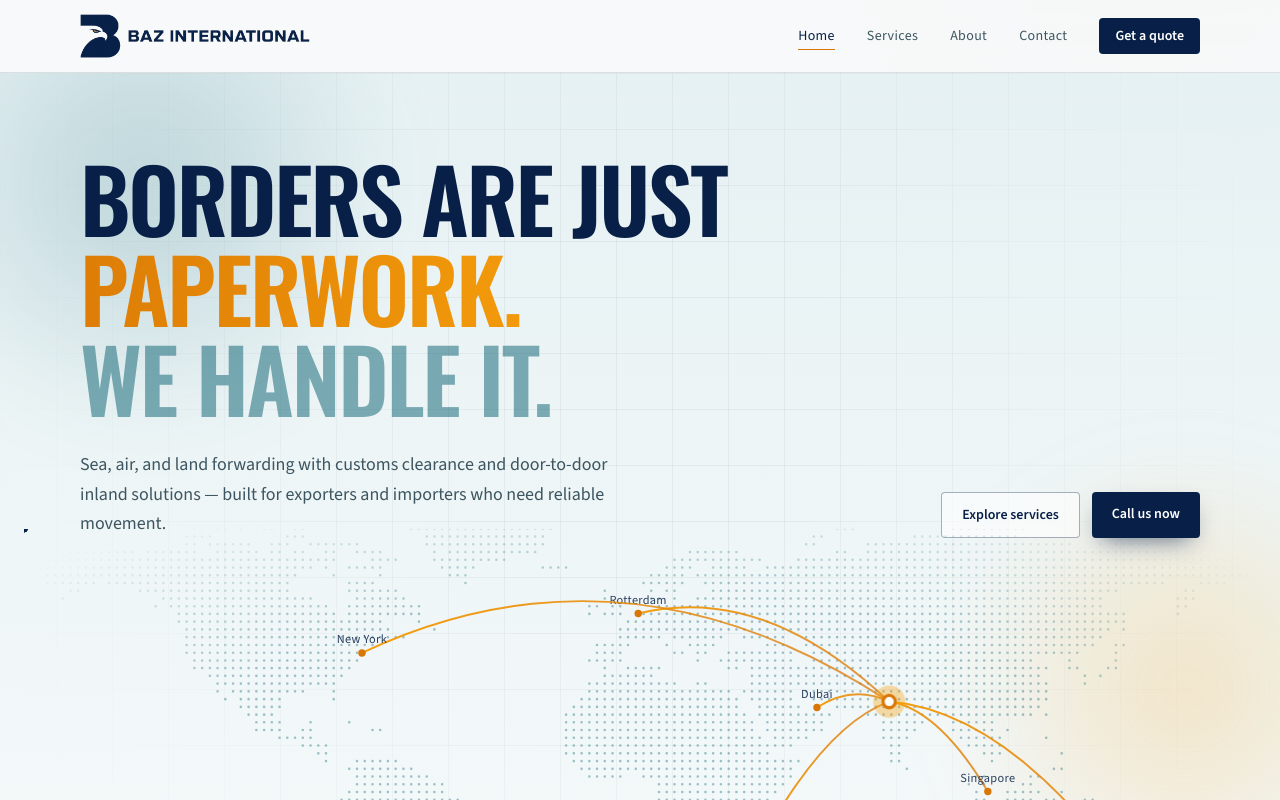
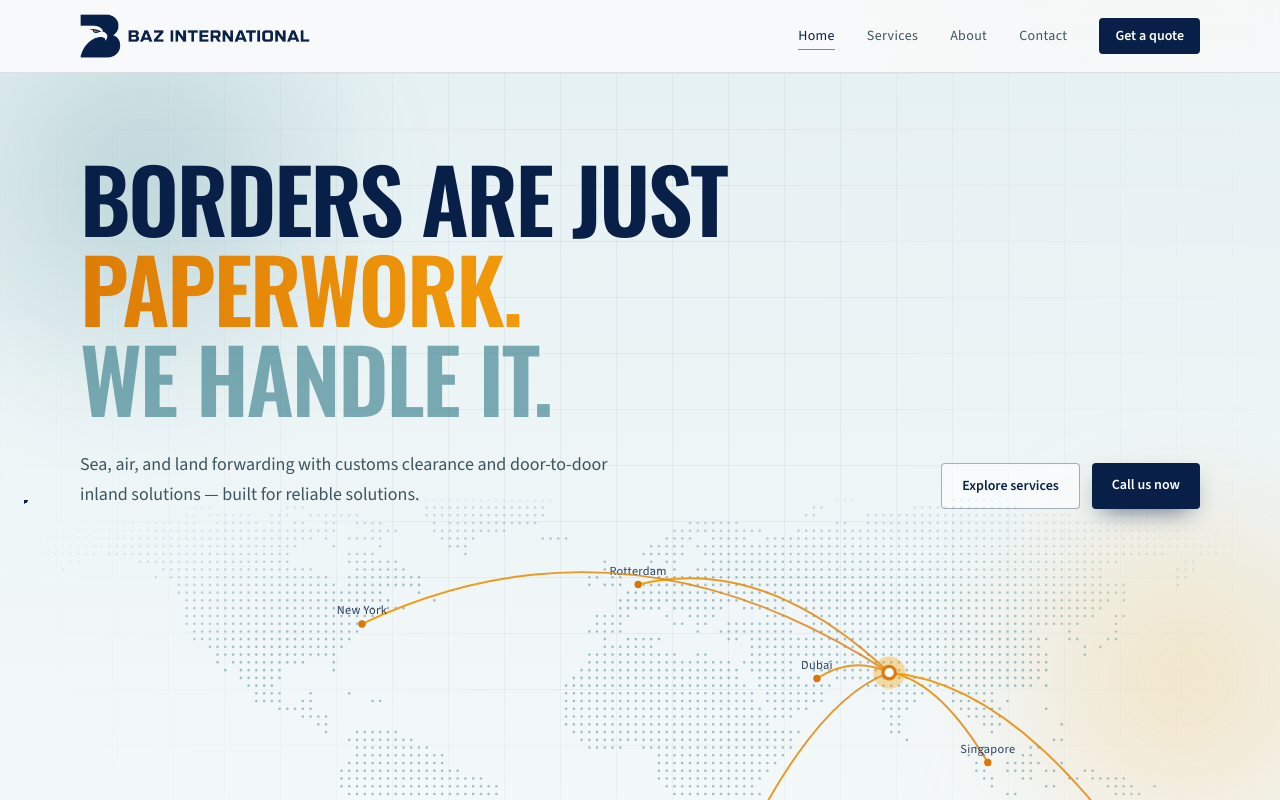
Before and after one commit to aaaditya/bazinternational, a Next.js app: page / in a window 1280 px wide. Shown: the top 800 px of the page. Built offline with nearby package versions, Linux system fonts and the light colour scheme.

Commit message:
Update hero supporting line to 'built for reliable solutions'

```diff
--- a/src/content/site.ts
+++ b/src/content/site.ts
@@ -127,7 +127,7 @@ export const homeCopy = {
   heroHeadlineAccent: "paperwork.",
   heroHeadlineTail: "We handle it.",
   heroSupport:
-    "Sea, air, and land forwarding with customs clearance and door-to-door inland solutions — built for exporters and importers who need reliable movement.",
+    "Sea, air, and land forwarding with customs clearance and door-to-door inland solutions — built for reliable solutions.",
   heroCtaPrimary: "Request a quote",
   heroCtaSecondary: "Explore services",
   servicesIntro:
```
